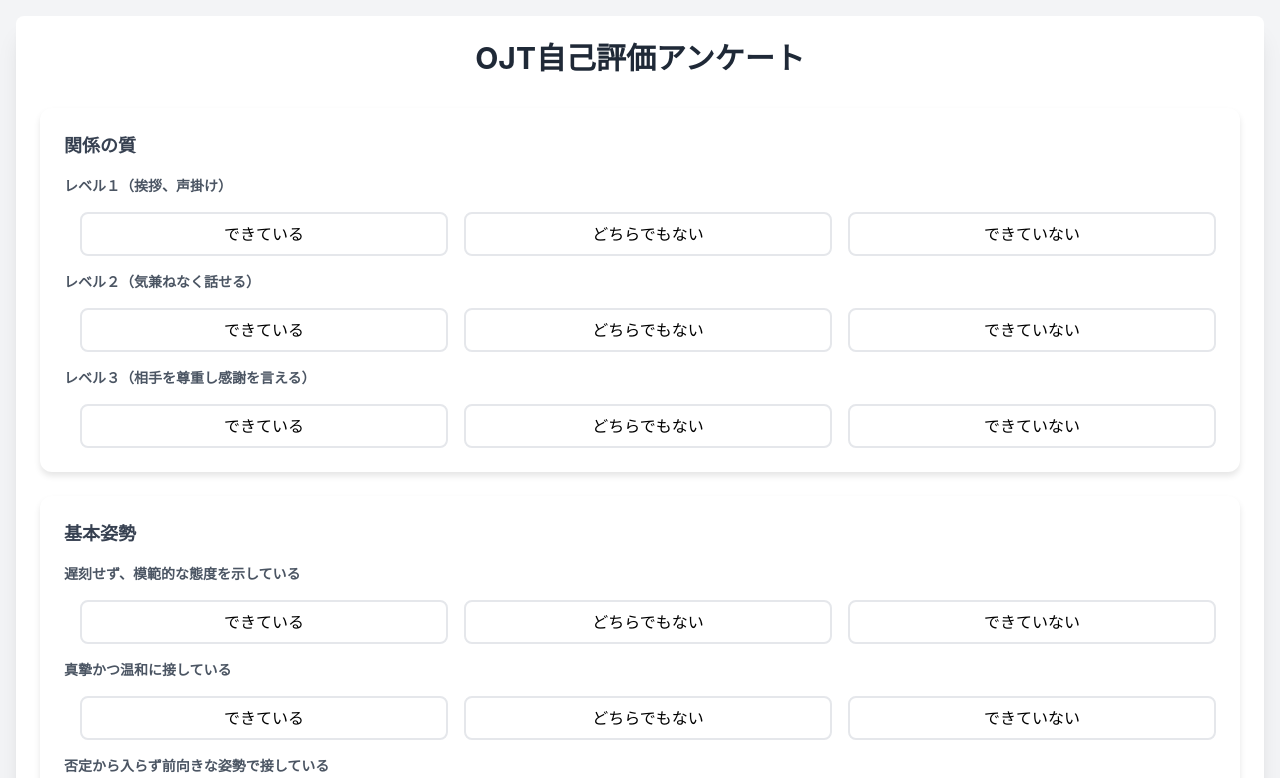
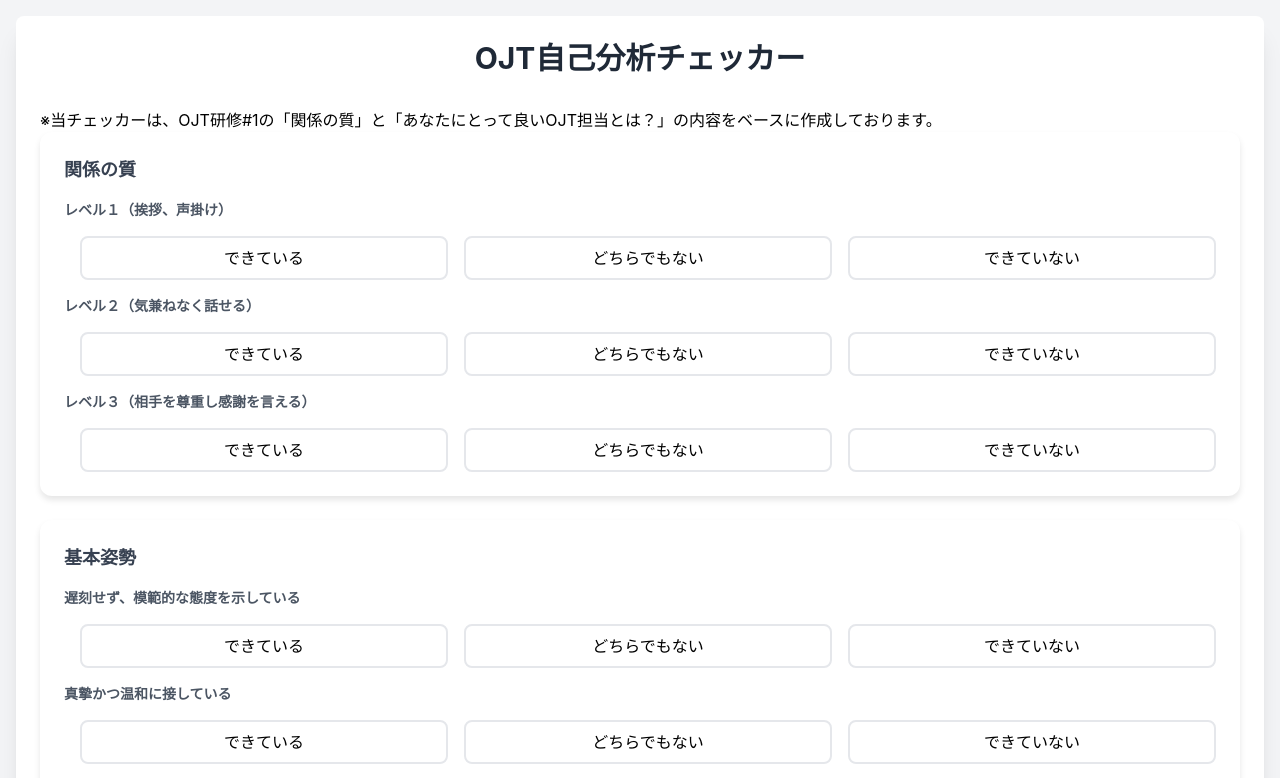
Before and after one commit to cs-kaneta/ojt_enquete, a plain HTML site: page index.html in a window 1280 px wide. Shown: the top 778 px of the page. Drawn offline with nearby package versions, Linux system fonts and the light colour scheme.

Commit message:
Add files via upload

```diff
--- a/index.html
+++ b/index.html
@@ -3,7 +3,7 @@
 <head>
   <meta charset="UTF-8">
   <meta name="viewport" content="width=device-width, initial-scale=1.0">
-  <title>OJT自己評価アンケート</title>
+  <title>OJT自己分析チェッカー</title>
   <script src="https://cdn.tailwindcss.com"></script>
   <script src="https://cdn.jsdelivr.net/npm/chart.js"></script>
   <style>
@@ -51,7 +51,8 @@
 <body class="bg-gray-100 flex items-center justify-center min-h-screen p-4">
 
     <div id="survey-container" class="container mx-auto p-6 bg-white rounded-lg shadow-xl">
-        <h1 class="text-3xl font-bold text-center text-gray-800 mb-8">OJT自己評価アンケート</h1>
+        <h1 class="text-3xl font-bold text-center text-gray-800 mb-8">OJT自己分析チェッカー</h1>
+        ※当チェッカーは、OJT研修#1の「関係の質」と「あなたにとって良いOJT担当とは？」の内容をベースに作成しております。<BR>
         <form id="survey-form" class="space-y-6">
             <!-- Question Category 1 -->
             <div class="question-card p-6">
```
